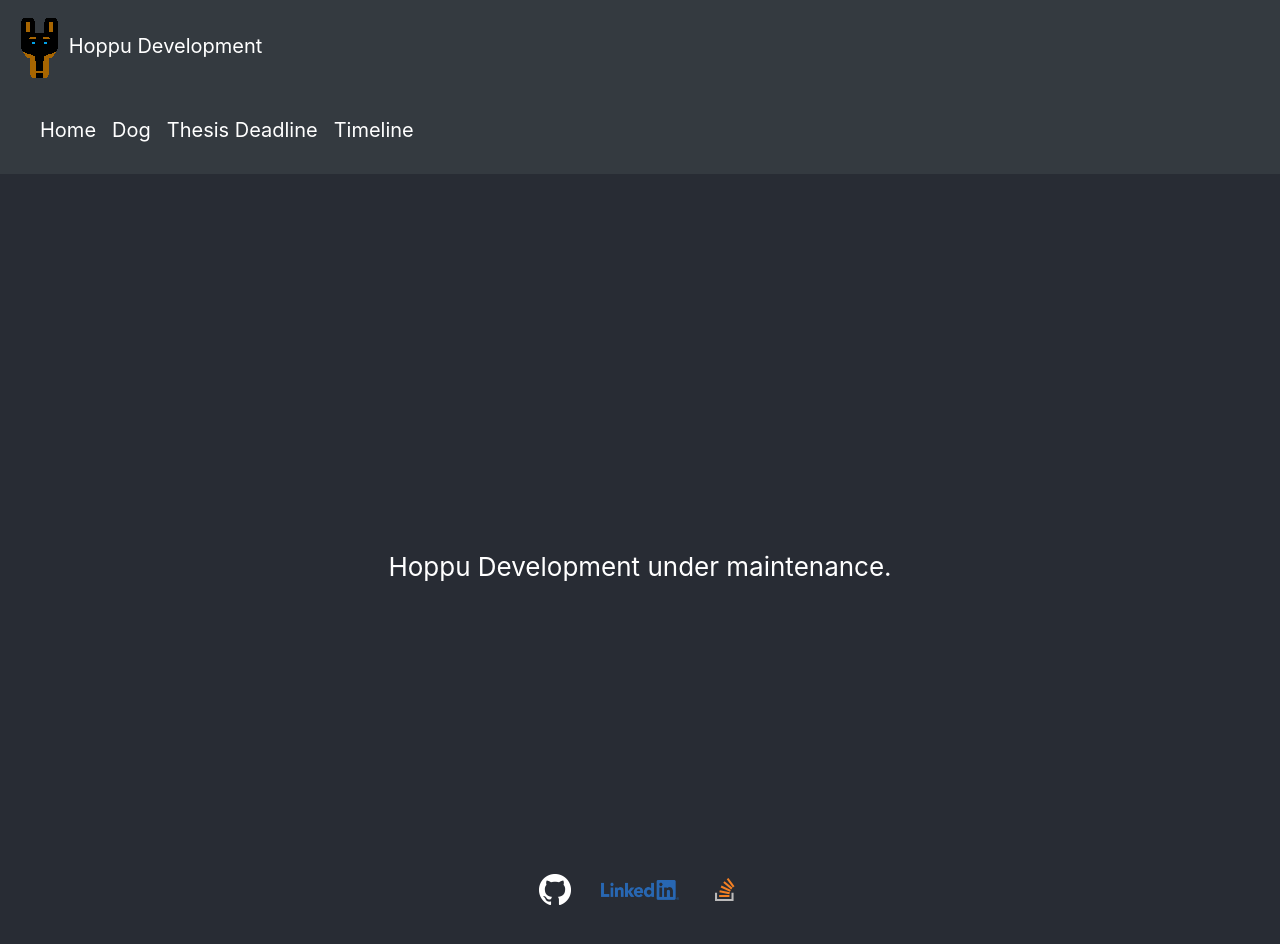
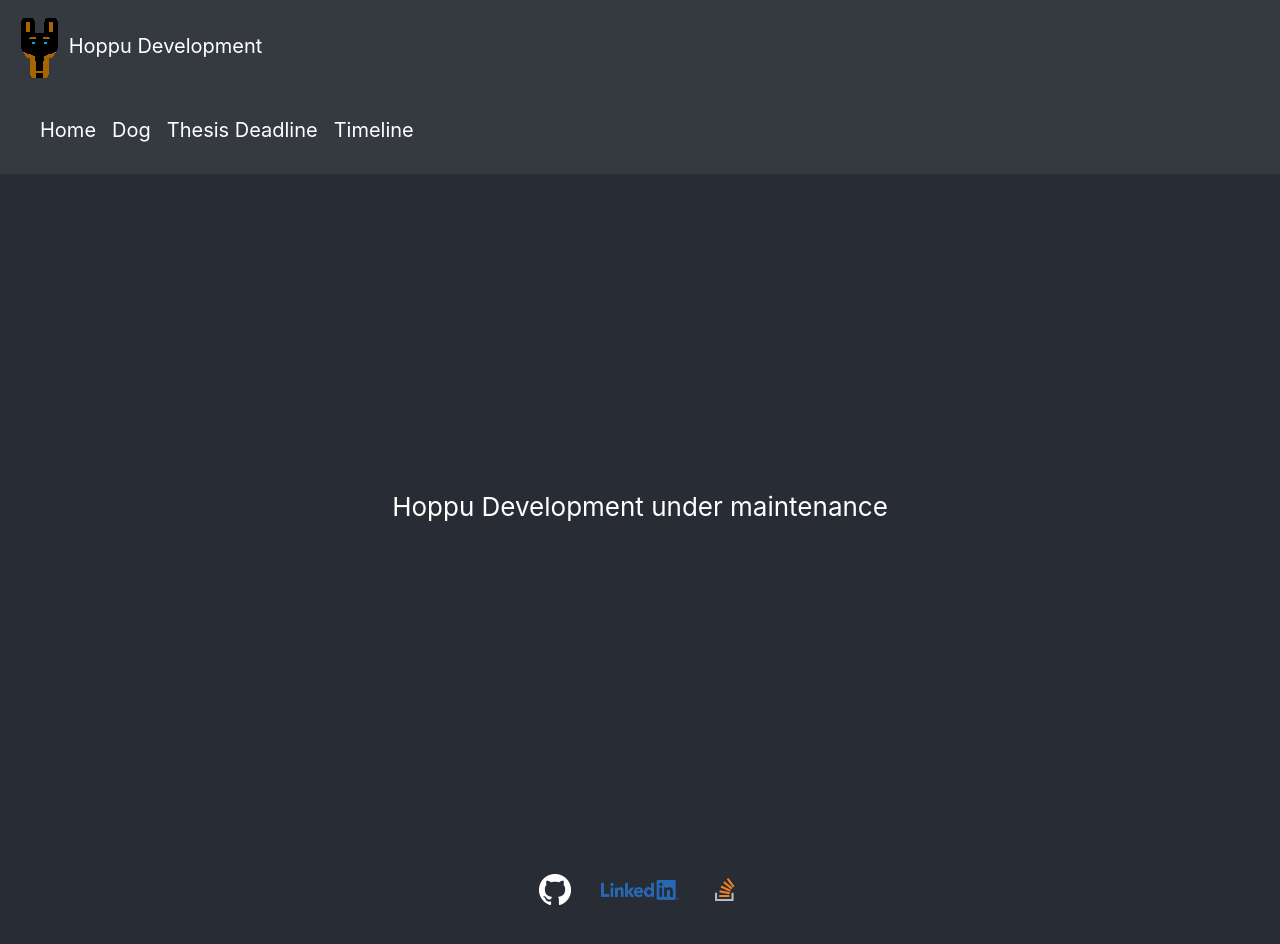
Before and after one commit to Artoiss/website, a React (Create React App) app: page / in a window 1280 px wide. Shown: the top 944 px of the page. Built offline with nearby package versions, Linux system fonts and the light colour scheme.

Commit message:
hubert logo

```diff
--- a/src/Home.css
+++ b/src/Home.css
@@ -38,3 +38,17 @@
   width: 32px;
   margin: 0 15px;
 }
+
+.rotate {
+  animation: rotation 5s infinite linear;
+}
+
+
+@keyframes rotation {
+  0% {
+    transform: rotate(0deg) translate(-700px);
+  }
+  100% {
+    transform: rotate(359deg) translate(-700px);
+  }
+}
--- a/src/Home.js
+++ b/src/Home.js
@@ -8,9 +8,8 @@ const Home=() => {
   return (
     <div className="Home">
       <header className="Home-header">
-        <p>
-          Hoppu Development under maintenance.
-        </p>
+        <p> Hoppu Development under maintenance </p>
+        <img src={require("./dogs/hubert2.png")} class="rotate" width="100" height="120" />
       </header>
       <footer className="Home-footer">
       <a href="https://github.com/Artoiss/website" >
```
Also changed, not shown: src/dogs/hubert.png (added), src/dogs/hubert2.png (added).
